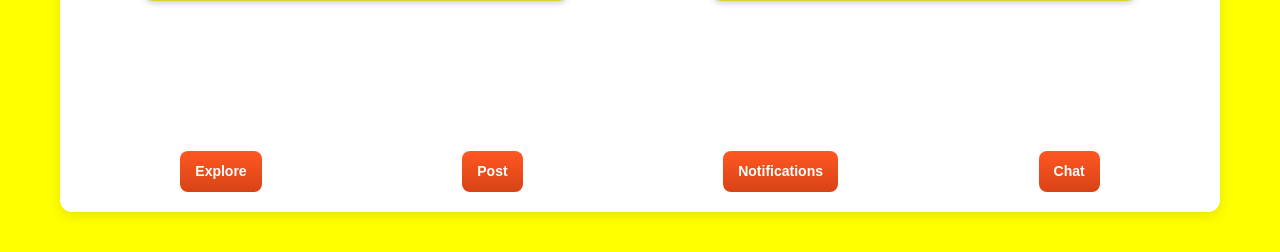
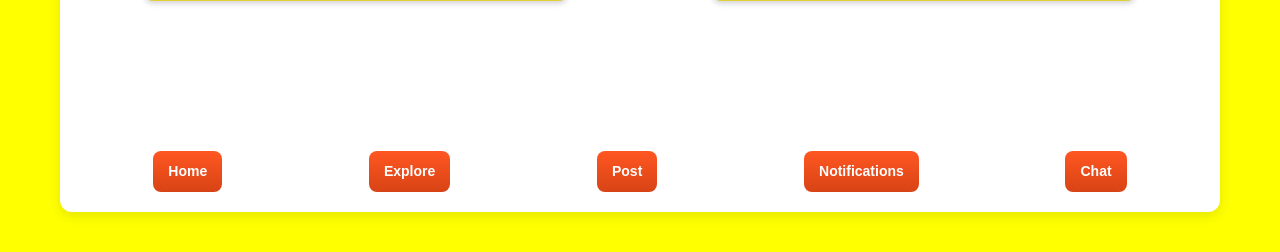
Before and after one commit to Piyush105454/swap-eat, a Django app: template templates/home2.html in a window 1280 px wide. Shown: the part 847-1099 px from the top of the page. Run offline with Django 3.2, Linux system fonts and the light colour scheme; the template is opened without the code that fills it, so the values that code supplies are empty.

Commit message:
Update home2.html

```diff
--- a/templates/home2.html
+++ b/templates/home2.html
@@ -144,10 +144,11 @@ body {
           </div>
         </div>
         <nav>
+          <a href="{% url 'Home' %}" class="chat">Home</a>
           <a href="{% url 'explore' %}" class="explore">Explore</a>
           <a href="{% url 'postmeal' %}" class="post">Post</a>
-          <a href="#" class="notifications">Notifications</a>
-          <a href="#" class="chat">Chat</a>
+          <a href="{% url 'Home'%}" class="notifications">Notifications</a>
+          <a href="{% url 'chat' %}" class="chat">Chat</a>
         </nav>
       </section>
     </div>
```
